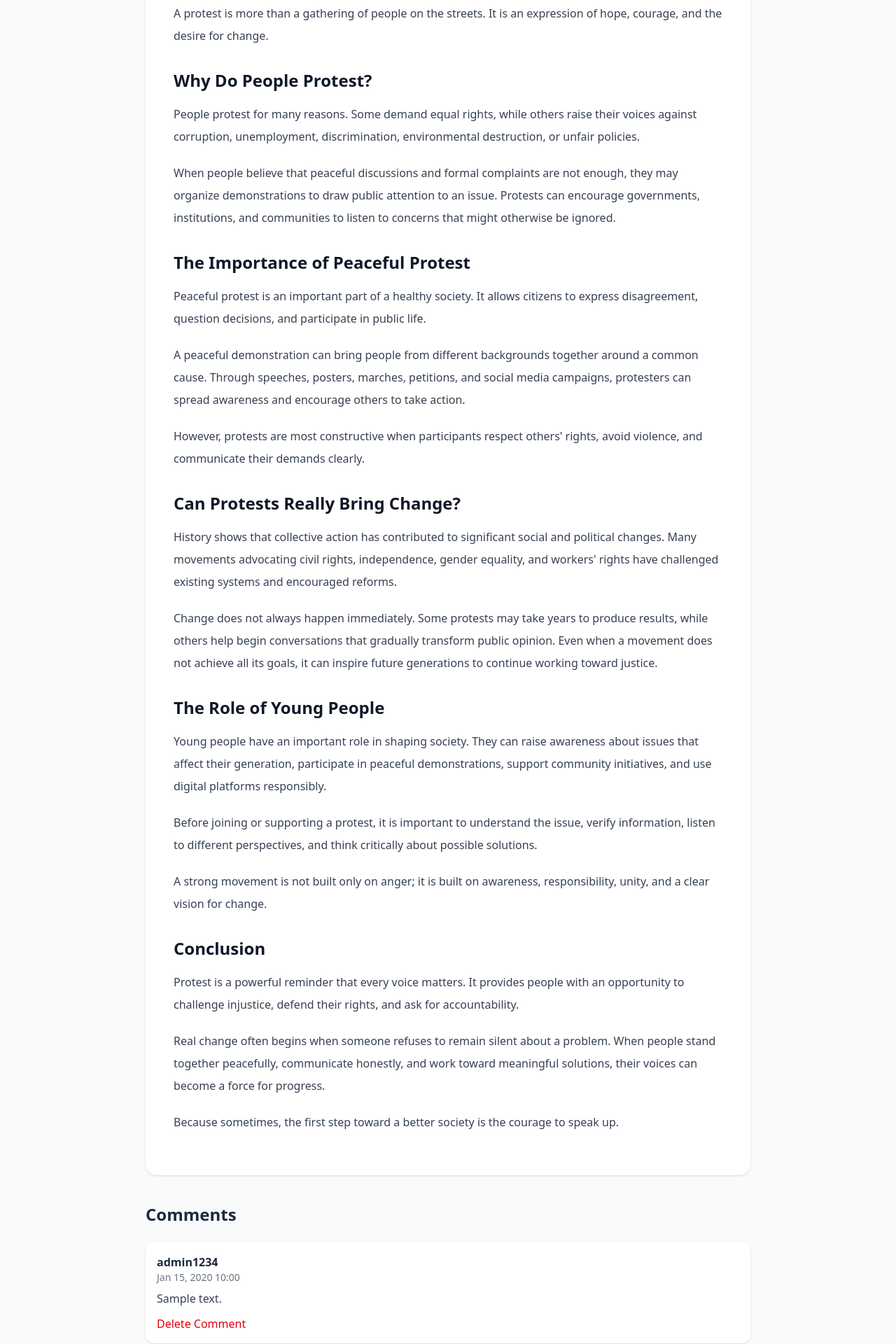
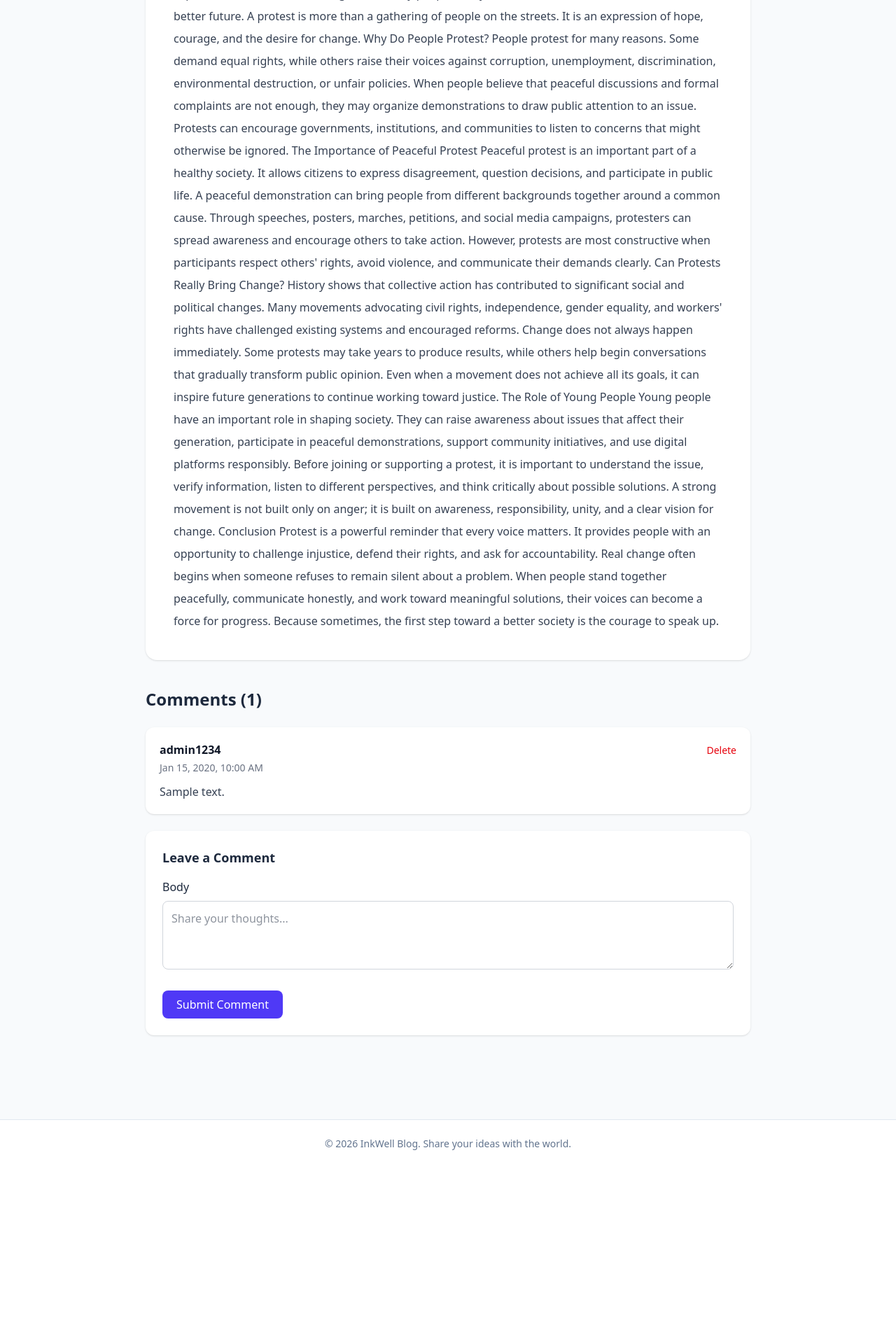
Before and after one commit to adityasrivaa/inkwell-django-blog, a Django app: template blog/templates/blog/post_detail.html in a window 1280 px wide. Shown: the part 960-2880 px from the top of the page at 70% size. After the commit the page ends 2603 px from the top, so only its background shows below. Run offline with Django 5.2, Linux system fonts and the light colour scheme; the template is opened without the code that fills it: values that come from a table or form of the project are taken from there, others are empty; a user stored in the database is signed in; data comes from the database, SQL or seed files in the repository; tables that the repository leaves empty hold one stand-in row (values such as "Sample post"); one stand-in notice (Sample message) is shown; some libraries are stand-ins or nearby versions.

Commit message:
Fix blog comment submission and display

```diff
--- a/blog/forms.py
+++ b/blog/forms.py
@@ -1,37 +1,40 @@
+
 from django import forms
+from .models import Post, Comment
 from django_ckeditor_5.widgets import CKEditor5Widget
-from .models import Post, Comment
+
 
 class PostForm(forms.ModelForm):
     class Meta:
         model = Post
-        fields = ["title", "category", "image", "content"]
-        widgets = {
-            "title": forms.TextInput(attrs={
-                "placeholder": "Enter an engaging title",
-                "class": "form-input",
-                "content": CKEditor5Widget(config_name="extends"),
-            }),
-            "content": forms.Textarea(attrs={
-                "rows": 10,
-                "placeholder": "Write your article here...",
-                "class": "form-input",
-            }),
-            "image": forms.ClearableFileInput(attrs={
-                "accept": "image/*",
-            }),
-        }
+        fields = [
+            "title",
+            "category",
+            "image",
+            "content",
+        ]
 
 
 class CommentForm(forms.ModelForm):
     class Meta:
         model = Comment
         fields = ["body"]
-        label = {"body": "Your Comment"}
+
+        labels = {
+            "body": "Body",
+        }
+
         widgets = {
-            "body": forms.Textarea(attrs={
-                "rows": 3,
-                "placeholder": "Share your thoughts...",
-                "class": "form-input",
-            }),
+            "body": forms.Textarea(
+                attrs={
+                    "placeholder": "Share your thoughts...",
+                    "rows": 3,
+                    "maxlength": 1000,
+                    "class": (
+                        "w-full border border-gray-300 "
+                        "rounded-lg p-3 focus:outline-none "
+                        "focus:ring-2 focus:ring-indigo-500"
+                    ),
+                }
+            ),
         }
--- a/blog/templates/blog/post_detail.html
+++ b/blog/templates/blog/post_detail.html
@@ -5,6 +5,16 @@
 
 {% block content %}
 <div class="max-w-4xl mx-auto px-4 py-10">
+
+    {% if messages %}
+        <div class="mb-6 space-y-2">
+            {% for message in messages %}
+                <div class="p-3 rounded-lg bg-indigo-50 text-indigo-800">
+                    {{ message }}
+                </div>
+            {% endfor %}
+        </div>
+    {% endif %}
 
     <article class="bg-white rounded-2xl shadow-sm p-6 md:p-10">
 
@@ -18,9 +28,11 @@
 
         <div class="text-sm text-gray-500 mb-3">
             By {{ post.author.username }}
+
             {% if post.category %}
                 · {{ post.category.name }}
             {% endif %}
+
             · {{ post.created_at|date:"M d, Y" }}
         </div>
 
@@ -28,41 +40,23 @@
             {{ post.title }}
         </h1>
 
-        <div class="prose max-w-none text-gray-700 leading-8
-                    [&_h2]:text-2xl [&_h2]:font-bold
-                    [&_h2]:text-gray-900 [&_h2]:mt-8
-                    [&_h2]:mb-4 [&_p]:mb-5
-                    [&_strong]:font-bold">
-
-            {% if "<h" in post.content or "<p" in post.content %}
+        <div class="prose max-w-none text-gray-700 leading-8">
             {{ post.content|safe }}
-            {% else %}
-                {% for paragraph in post.content.splitlines %}
-                    {% with line=paragraph.strip %}
-                        {% if line %}
-                            {% if line == "Introduction" or line == "Why Do People Protest?" or line == "The Importance of Peaceful Protest" or line == "Can Protests Really Bring Change?" or line == "The Role of Young People" or line == "Conclusion" %}
-                                <h2 class="text-2xl font-bold text-gray-900 mt-8 mb-4">
-                                    {{ line }}
-                                </h2>
-                            {% else %}
-                                <p class="mb-5">{{ line }}</p>
-                            {% endif %}
-                        {% endif %}
-                    {% endwith %}
-                {% endfor %}
-            {% endif %}
-
         </div>
 
         {% if request.user == post.author %}
             <div class="flex gap-3 mt-8">
-                <a href="{% url 'post_edit' post.slug %}"
-                   class="bg-indigo-600 text-white px-4 py-2 rounded-lg">
+                <a
+                    href="{% url 'post_edit' post.slug %}"
+                    class="bg-indigo-600 text-white px-4 py-2 rounded-lg"
+                >
                     Edit Post
                 </a>
 
-                <a href="{% url 'post_delete' post.slug %}"
-                   class="bg-red-600 text-white px-4 py-2 rounded-lg">
+                <a
+                    href="{% url 'post_delete' post.slug %}"
+                    class="bg-red-600 text-white px-4 py-2 rounded-lg"
+                >
                     Delete Post
                 </a>
             </div>
@@ -71,58 +65,120 @@
     </article>
 
     <section id="comments" class="mt-10">
-        <h2 class="text-2xl font-bold mb-6">Comments</h2>
+
+        <h2 class="text-2xl font-bold mb-6">
+            Comments ({{ comments|length }})
+        </h2>
 
         {% for comment in comments %}
-            <div class="bg-white rounded-xl p-4 mb-4 shadow-sm">
-                <p class="font-semibold">{{ comment.author.username }}</p>
+            <div class="bg-white rounded-xl p-5 mb-4 shadow-sm">
 
-                <p class="text-sm text-gray-500 mb-2">
-                    {{ comment.created_at|date:"M d, Y H:i" }}
+                <div class="flex justify-between items-start gap-4">
+                    <div>
+                        <p class="font-semibold text-gray-900">
+                            {{ comment.author.username }}
                         </p>
 
-                <p class="text-gray-700">{{ comment.body }}</p>
+                        <p class="text-sm text-gray-500 mt-1">
+                            {{ comment.created_at|date:"M d, Y, h:i A" }}
+                        </p>
+                    </div>
 
+                    {% if request.user.is_authenticated %}
                         {% if request.user == comment.author or request.user == post.author %}
-                    <form method="post"
+                            <form
+                                method="post"
                                 action="{% url 'comment_delete' comment.pk %}"
-                          class="mt-3">
+                            >
                                 {% csrf_token %}
-                        <button type="submit"
-                                class="text-red-600 hover:underline">
-                            Delete Comment
+
+                                <button
+                                    type="submit"
+                                    class="text-red-600 hover:underline text-sm"
+                                >
+                                    Delete
                                 </button>
                             </form>
                         {% endif %}
+                    {% endif %}
                 </div>
+
+                <p class="text-gray-700 mt-3 whitespace-pre-wrap break-words">{{ comment.body }}</p>
+
+            </div>
+
         {% empty %}
-            <p class="text-gray-500">
+            <p class="text-gray-500 mb-6">
                 No comments yet. Be the first to comment!
             </p>
         {% endfor %}
 
         <div class="bg-white rounded-xl p-6 mt-6 shadow-sm">
-            <h3 class="text-lg font-semibold mb-4">Leave a Comment</h3>
+
+            <h3 class="text-lg font-semibold mb-4">
+                Leave a Comment
+            </h3>
 
             {% if user.is_authenticated %}
-                <form method="post">
+
+                <form
+                    method="post"
+                    action="{{ post.get_absolute_url }}#comments"
+                >
                     {% csrf_token %}
-                    {{ comment_form.as_p }}
 
-                    <button type="submit"
-                            class="bg-indigo-600 text-white px-5 py-2 rounded-lg mt-3">
+                    {% for field in comment_form %}
+                        <div class="mb-4">
+
+                            <label
+                                for="{{ field.id_for_label }}"
+                                class="block font-medium mb-2"
+                            >
+                                {{ field.label }}
+                            </label>
+
+                            {{ field }}
+
+                            {% for error in field.errors %}
+                                <p class="text-red-600 text-sm mt-1">
+                                    {{ error }}
+                                </p>
+                            {% endfor %}
+
+                        </div>
+                    {% endfor %}
+
+                    {% for error in comment_form.non_field_errors %}
+                        <p class="text-red-600 text-sm mb-3">
+                            {{ error }}
+                        </p>
+                    {% endfor %}
+
+                    <button
+                        type="submit"
+                        class="bg-indigo-600 hover:bg-indigo-700 text-white px-5 py-2 rounded-lg mt-2"
+                    >
                         Submit Comment
                     </button>
                 </form>
+
             {% else %}
-                <p>
+
+                <p class="text-gray-600">
                     Please
-                    <a href="{% url 'login' %}"
-                       class="text-indigo-600 underline">log in</a>
+                    <a
+                        href="{% url 'login' %}"
+                        class="text-indigo-600 underline"
+                    >
+                        log in
+                    </a>
                     to leave a comment.
                 </p>
+
             {% endif %}
+
         </div>
+
     </section>
 
 </div>
```
Also changed, not shown: blog/views.py (+88 -30 lines). Lines whose indentation alone changed are shown as unchanged.
